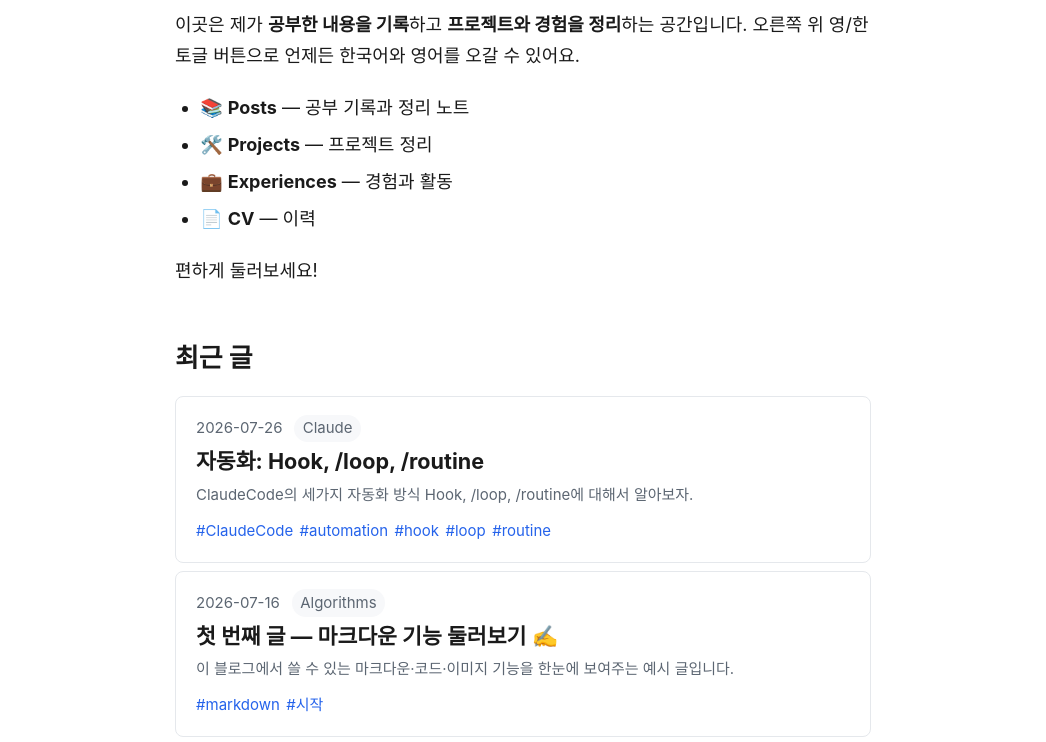
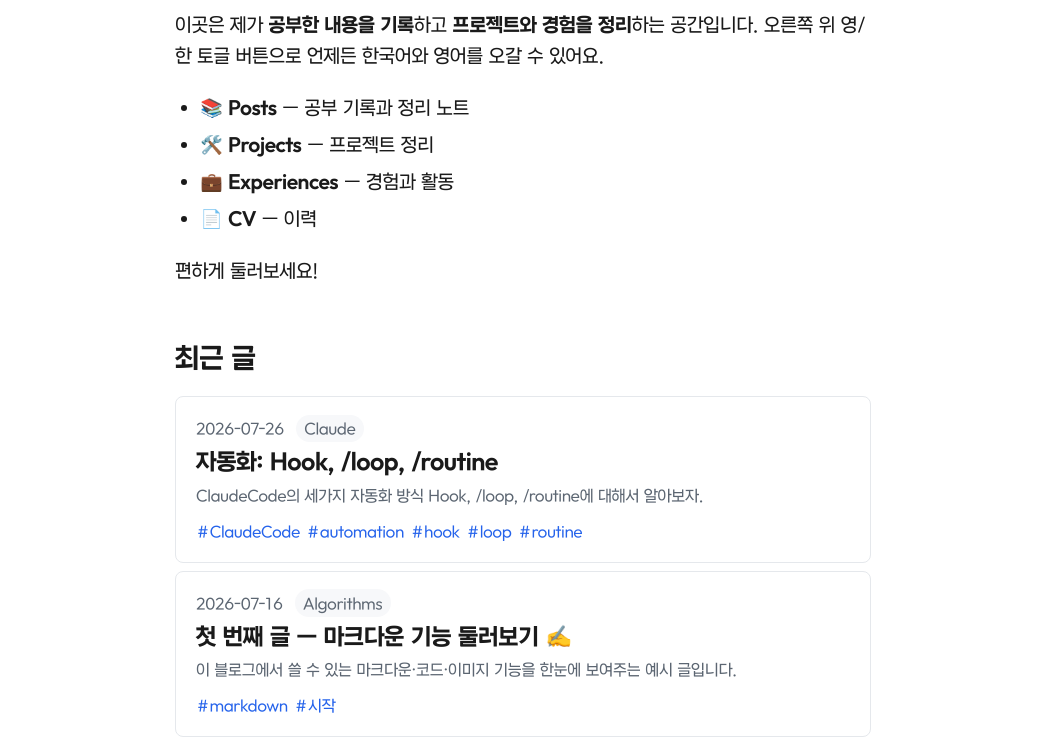
Before and after one commit to raewoo0908/raewoo0908.github.io, an Astro site: page / in a window 1280 px wide. Shown: the part 242-984 px from the top of the page, without its empty margins (117-1163 px from the left). Built offline with nearby package versions, Linux system fonts and the light colour scheme; Astro itself is replaced by a stand-in of ours; some packages are replaced by stand-ins of ours; a web font is replaced by a local one.

Commit message:
feat(style): 본문 폰트를 A2Z 자체 호스팅으로 교체
Pretendard + Inter(npm 패키지) 대신 A2Z(에이투지체) woff2 4종을
public/fonts 에 자체 호스팅한다. 한글·라틴을 한 폰트로 커버.
코드블록은 고정폭이 필요해 JetBrains Mono 를 유지한다.

```diff
--- a/src/layouts/BaseLayout.astro
+++ b/src/layouts/BaseLayout.astro
@@ -1,7 +1,5 @@
 ---
 import '../styles/global.css';
-import '@fontsource-variable/inter/index.css';
-import 'pretendard/dist/web/variable/pretendardvariable-dynamic-subset.css';
 import '@fontsource/jetbrains-mono/400.css';
 import '@fontsource/jetbrains-mono/700.css';
 import Nav from '../components/Nav.astro';
--- /dev/null
+++ b/src/styles/fonts-a2z.css
@@ -0,0 +1,34 @@
+/*
+ * A2Z (에이투지체) — 자체 호스팅 웹폰트
+ * 라이선스: SIL Open Font License 1.1 (웹 임베딩·재배포 허용)
+ * .ttf → .woff2 변환본 4종. 굵기는 사이트에서 실제 쓰는 400/600/700/800만 포함.
+ * 폰트 지정 자체는 tokens.css의 --font-body 에서 하고, 여기선 파일만 등록한다.
+ */
+@font-face {
+  font-family: 'A2Z';
+  font-style: normal;
+  font-weight: 400;
+  font-display: swap;
+  src: url('/fonts/A2Z-Regular.woff2') format('woff2');
+}
+@font-face {
+  font-family: 'A2Z';
+  font-style: normal;
+  font-weight: 600;
+  font-display: swap;
+  src: url('/fonts/A2Z-SemiBold.woff2') format('woff2');
+}
+@font-face {
+  font-family: 'A2Z';
+  font-style: normal;
+  font-weight: 700;
+  font-display: swap;
+  src: url('/fonts/A2Z-Bold.woff2') format('woff2');
+}
+@font-face {
+  font-family: 'A2Z';
+  font-style: normal;
+  font-weight: 800;
+  font-display: swap;
+  src: url('/fonts/A2Z-ExtraBold.woff2') format('woff2');
+}
--- a/src/styles/global.css
+++ b/src/styles/global.css
@@ -1,3 +1,4 @@
+@import './fonts-a2z.css';
 @import './tokens.css';
 
 /* ============================================================
--- a/src/styles/tokens.css
+++ b/src/styles/tokens.css
@@ -6,8 +6,9 @@
  */
 :root {
   /* ===== 폰트 =====
-     Pretendard(한글) + Inter(라틴)를 자체 호스팅. 원하는 폰트로 자유롭게 교체 가능. */
-  --font-body: 'Pretendard Variable', 'Inter Variable', -apple-system, BlinkMacSystemFont,
+     A2Z(에이투지체)를 자체 호스팅 — 한글·라틴 모두 커버. @font-face는 fonts-a2z.css.
+     코드블록만 JetBrains Mono 유지(A2Z는 고정폭이 아니라 코드 정렬이 깨짐). */
+  --font-body: 'A2Z', -apple-system, BlinkMacSystemFont,
     'Apple SD Gothic Neo', 'Segoe UI', Roboto, 'Malgun Gothic', sans-serif;
   --font-heading: var(--font-body);
   --font-mono: 'JetBrains Mono', ui-monospace, SFMono-Regular, Menlo, Consolas, monospace;
```
Also changed, not shown: public/fonts/A2Z-Bold.woff2 (added), public/fonts/A2Z-ExtraBold.woff2 (added), public/fonts/A2Z-Regular.woff2 (added), public/fonts/A2Z-SemiBold.woff2 (added).
